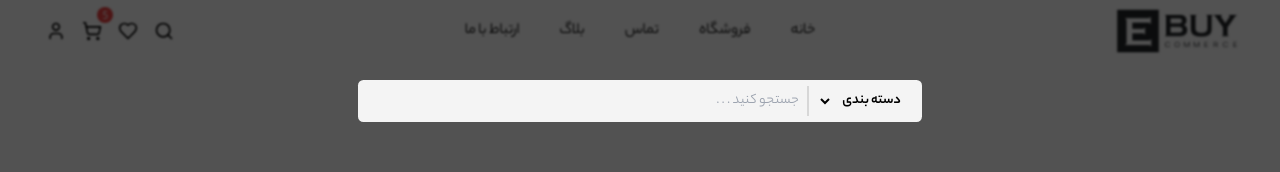
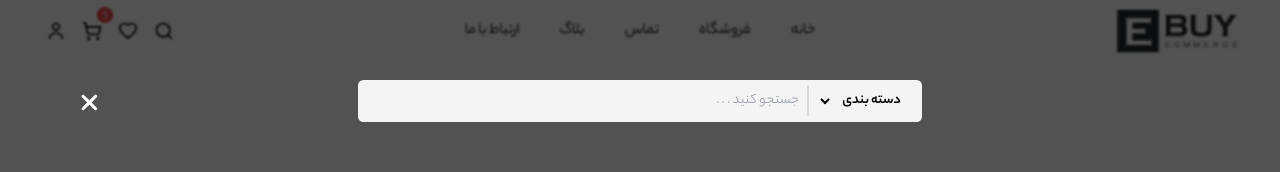
Before and after one commit to alizamanian79/Ecommerce, a Next.js app in the folder client/: page / in a window 1280 px wide. Shown: the top 172 px of the page. Built offline with nearby package versions, Linux system fonts and the light colour scheme.

Commit message:
Created search

```diff
--- a/client/src/components/Home/Layout.tsx
+++ b/client/src/components/Home/Layout.tsx
@@ -2,7 +2,8 @@ import React, { FC, useState } from "react";
 import Menu from "./Menu/Menu";
 import Search from "./Search/Search";
 
-import { useSelector } from "react-redux";
+import { useSelector,useDispatch } from "react-redux";
+import { isSearch } from "@/redux/actions/searchRedux";
 
 interface LayoutProps {
   children: React.ReactNode;
@@ -10,11 +11,18 @@ interface LayoutProps {
 
 const Layout: FC<LayoutProps> = ({ children }) => {
 
-const status:any = useSelector((state:any)=>state.searchRedux.searchStatus)
+  const dispatch = useDispatch();
+  const status: any = useSelector(
+    (state: any) => state.searchRedux.searchStatus
+  );
+  return (
+    <>
 
-  return (
-    <><Search />
+      <Search />
+
+
       <div
+
         className={
           status == false
             ? `w-100 min-h-screen flex bg-hBack flex-col items-center relative blur-[0]`
--- a/client/src/components/Home/Search/Search.tsx
+++ b/client/src/components/Home/Search/Search.tsx
@@ -1,29 +1,41 @@
 import React, { FC, ReactNode, useState } from "react";
-import { FontAwesomeIcon } from '@fortawesome/react-fontawesome'
-import { faCoffee } from '@fortawesome/free-solid-svg-icons'
+import { FontAwesomeIcon } from "@fortawesome/react-fontawesome";
+import { faClose } from "@fortawesome/free-solid-svg-icons";
 
-import {isSearch} from "@/redux/actions/searchRedux";
-import { useDispatch,useSelector } from "react-redux";
+import { isSearch } from "@/redux/actions/searchRedux";
+import { useDispatch, useSelector } from "react-redux";
 
 const Search = () => {
-
   const dispatch = useDispatch();
-    const status:any = useSelector((state:any)=>state.searchRedux.searchStatus)
+  const status: any = useSelector(
+    (state: any) => state.searchRedux.searchStatus
+  );
 
   return (
+    <div
+
+    onClick={() => dispatch(isSearch({ searchStatus:false }))}
+      className={
+        status === true
+          ? `w-100 min-h-screen bg-[#000000ad] absolute z-[11]
+          left-[50%] translate-x-[-50%] flex justify-center transition-display ease-out delay-500`
+          : `hidden`
+      }
+    >
+
+      <button
+        className={`absolute top-[5.5rem] left-[24rem]
+        md:top-[5.6rem] md:left-[5rem] max-sm:top-[2rem] max-sm:left-[2.6rem]`}
+        onClick={() => dispatch(isSearch({ searchStatus: !status }))}
+      >
+      <FontAwesomeIcon icon={faClose} className={`text-[25px] text-[white]`} />
+      </button>
 
       <div
-        className={ status===true
-          ? `w-100 min-h-screen bg-[#000000ad] absolute z-[11] left-[50%] translate-x-[-50%] flex justify-center `
-          : `hidden`
-
-        }
-        >
-        <button onClick={()=>dispatch(isSearch({searchStatus:!status}))}>Click</button>
-
-        <div
-          className={`w-44 md:w-70 lg:w-44 max-sm:w-80 h-42 rounded-[5.5px] bg-hBack absolute top-[12] mt-20 flex flex-wrap justify-center items-center`}
-        >
+        className={ status==true
+          ? `transition-[mt] ease-out delay-200  w-44 md:w-70 lg:w-44 max-sm:w-80 h-42 rounded-[5.5px] bg-hBack absolute  mt-20 flex flex-wrap justify-center items-center`
+          : `transition-[mt] ease-out delay-200  mt[0]`
+          }>
         <input
           type="text"
           name=""
@@ -33,26 +45,35 @@ import { useDispatch,useSelector } from "react-redux";
           placeholder=" . . . جستجو کنید"
         />
 
-          <div className={"lg:w-1/5 md:w-1/4 sm:w-4/4 lg:flex md:flex max-sm:hidden justify-center items-center px-5 font-[yekanBakhtBold]"} style={{direction:"rtl"}}>
-
-          <select name="" id="" className={` border-none outline-none bg-rmv w-200 px-2`}>
-            <option value="" className={`border-none`}>دسته بندی</option>
-            <option value="" className={`border-none w-50 h-200`}>دسته بندی</option>
-            <option value="" className={`border-none w-50 h-200`}>دسته بندی</option>
-            <option value="" className={`border-none w-50 h-200`}>دسته بندی</option>
+        <div
+          className={
+            "lg:w-1/5 md:w-1/4 sm:w-4/4 lg:flex md:flex max-sm:hidden justify-center items-center px-5 font-[yekanBakhtBold]"
+          }
+          style={{ direction: "rtl" }}
+        >
+          <select
+            name=""
+            id=""
+            className={` border-none outline-none bg-rmv w-200 px-2`}
+          >
+            <option value="" className={`border-none`}>
+              دسته بندی
+            </option>
+            <option value="" className={`border-none w-50 h-200`}>
+              دسته بندی
+            </option>
+            <option value="" className={`border-none w-50 h-200`}>
+              دسته بندی
+            </option>
+            <option value="" className={`border-none w-50 h-200`}>
+              دسته بندی
+            </option>
           </select>
-
-
-{/* <FontAwesomeIcon icon={faCoffee} /> */}
+        </div>
+      </div>
 
     </div>
-
-
-
-
-        </div>
-      </div>
-  )
-}
+  );
+};
 
 export default Search;
```
Lines whose indentation alone changed are shown as unchanged.
